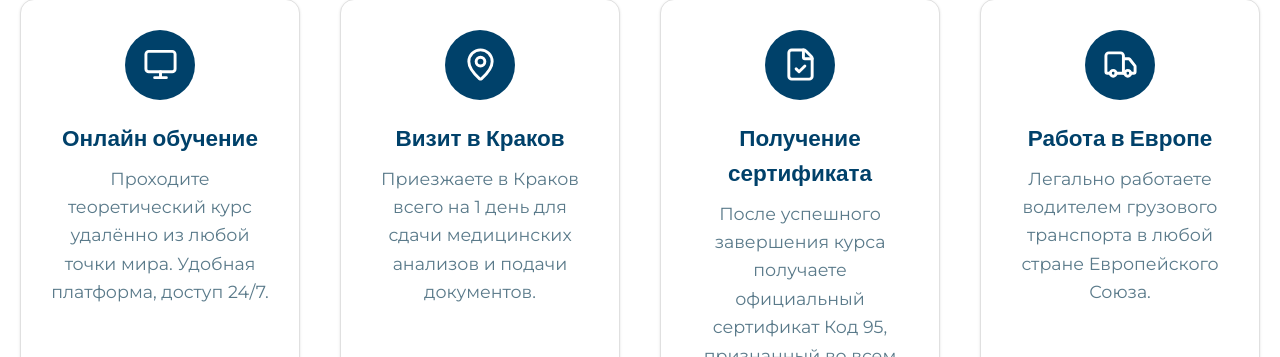
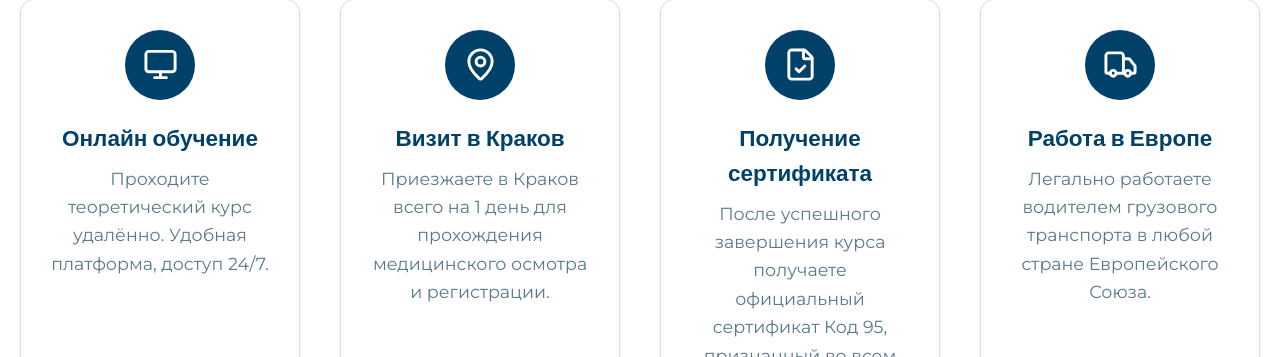
Before and after one commit to lolo60-lgtm/Yukon-vertical, a Next.js app: page / in a window 1280 px wide. Shown: the part 4280-4637 px from the top of the page. Built offline with nearby package versions, Linux system fonts and the light colour scheme; a web font is replaced by a local one.

Commit message:
Update info.tsx

```diff
--- a/components/info.tsx
+++ b/components/info.tsx
@@ -9,14 +9,14 @@ const steps = [
     step: "1",
     title: "Онлайн обучение",
     description:
-      "Проходите теоретический курс удалённо из любой точки мира. Удобная платформа, доступ 24/7.",
+      "Проходите теоретический курс удалённо. Удобная платформа, доступ 24/7.",
   },
   {
     icon: MapPin,
     step: "2",
     title: "Визит в Краков",
     description:
-      "Приезжаете в Краков всего на 1 день для сдачи медицинских анализов и подачи документов.",
+      "Приезжаете в Краков всего на 1 день для прохождения медицинского осмотра и регистрации.",
   },
   {
     icon: FileCheck,
```
